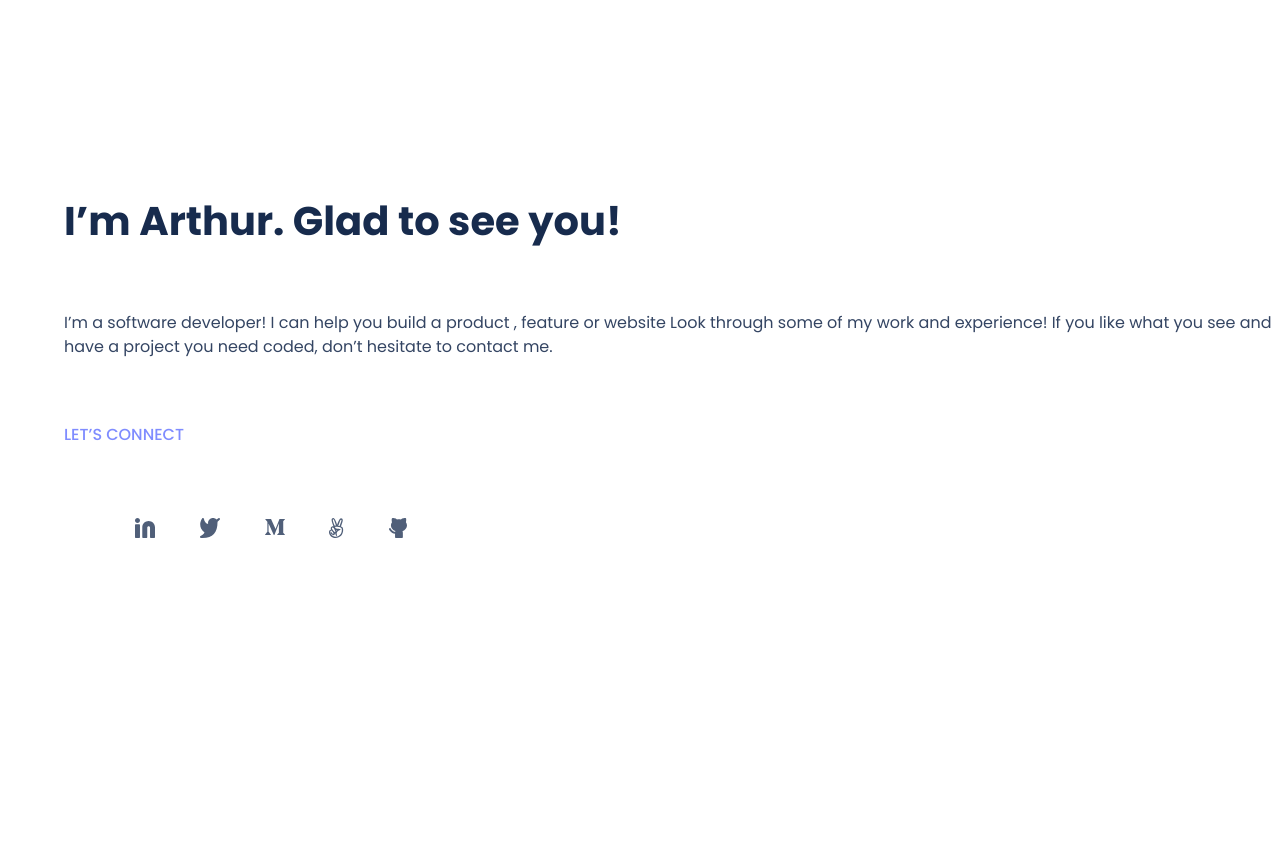
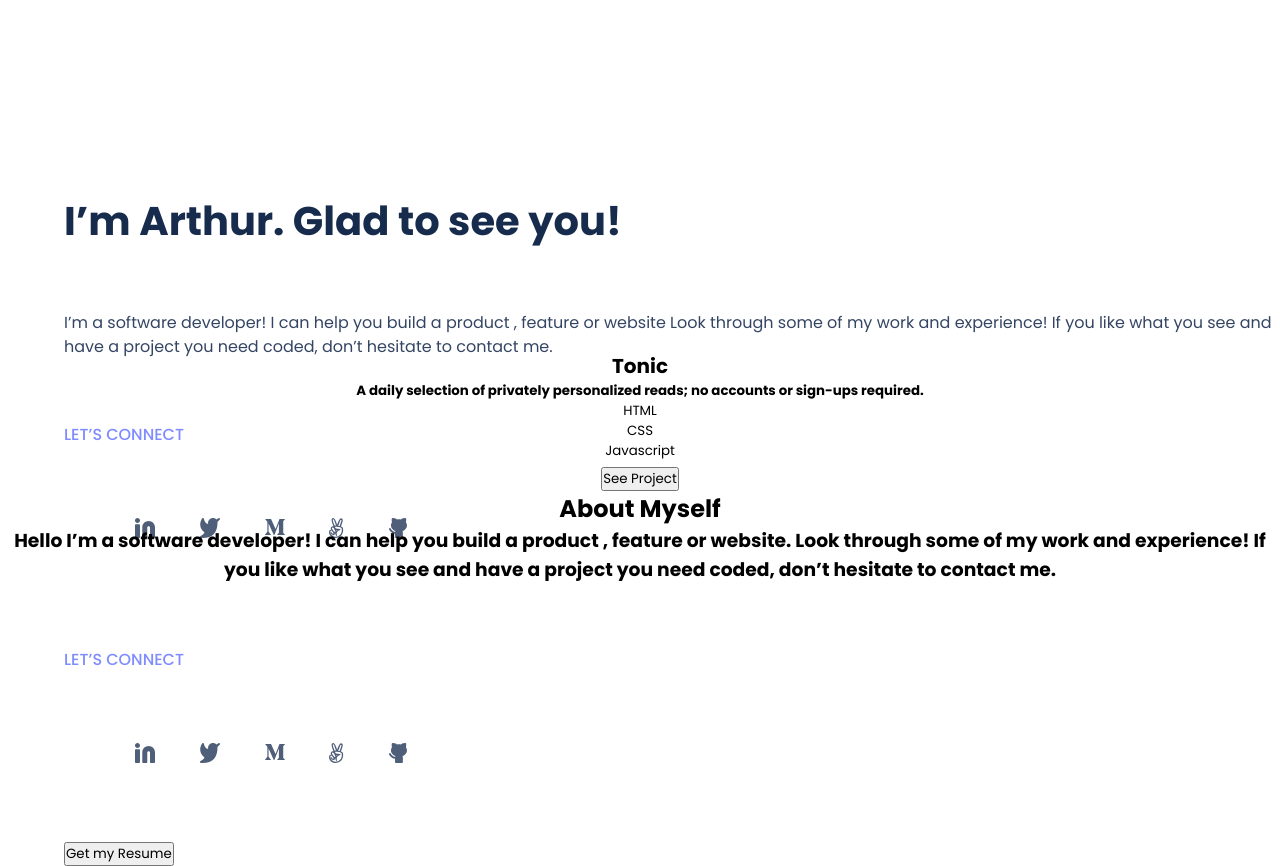
Before and after one commit to cancelei/Portfolio-Cancelei, a website: page index.html in a window 1280 px wide. Shown: the part 362-1228 px from the top of the page. Before the commit the page ends 929 px from the top, so only its background shows below. Drawn offline with Linux system fonts and the light colour scheme.

Commit message:
Update on Html file.

```diff
--- a/index.html
+++ b/index.html
@@ -37,6 +37,44 @@
 
   </section>
 
+  <section class="project__section">
 
+    <sub class="project__card">
+      <img src="">
+      <h2 class="card__title">Tonic
+      </h2>
+      <h4 class="card__description">A daily selection of privately personalized reads; no accounts or sign-ups required.
+      </h4>
+      <div class="card__tags">
+        <ul>
+          <li>HTML</li>
+          <li>CSS</li>
+          <li>Javascript</li>
+        </ul>
+      </div>
+      <button class="button__std">See Project
+      </button>
+    </sub>
+
+
+  </section>
+
+  <section class="about__section">
+    <h2>About Myself</h2>
+    <h3>
+      Hello I’m a software developer! I can help you build a product , feature or website. Look through some of my work and experience! If you like what you see and have a project you need coded, don’t hesitate to contact me.
+    </h3>
+    <h3 class="intro-section__capstext">LET’S CONNECT</p>
+      <ul class="intro-section__social">
+        <li><a href="https://linkedin.com"><img src="Assets/Linkedin iconlinkedin.svg" alt="Linkedin"></a></li>
+        <li><a href="https://twitter.com"><img src="Assets/twitter.svg" alt="Twitter"></a></li>
+        <li><a href="https://medium.com"><img src="Assets/Vectormedium.svg" alt="Medium"></a></li>
+        <li><a href="https://www.angellist.com/"><img src="Assets/Vectorangellist.svg" alt="AngelList"></a></li>
+        <li><a href="https://github.com"><img src="Assets/Vectorgithub.svg" alt="Github"></a></li>
+      </ul>
+      <button class="button__std">Get my Resume
+      </button>
+
+  </section>
 </body>
 </html>
```
Also changed, not shown: Assets/Countercounter.svg (added), Assets/Ellipse 1Css-elipse.svg (added), Assets/Ellipse 1JS-elipse.svg (added), Assets/Ellipse 1html-elipse.svg (added), Assets/Unionarrow.svg (added).
